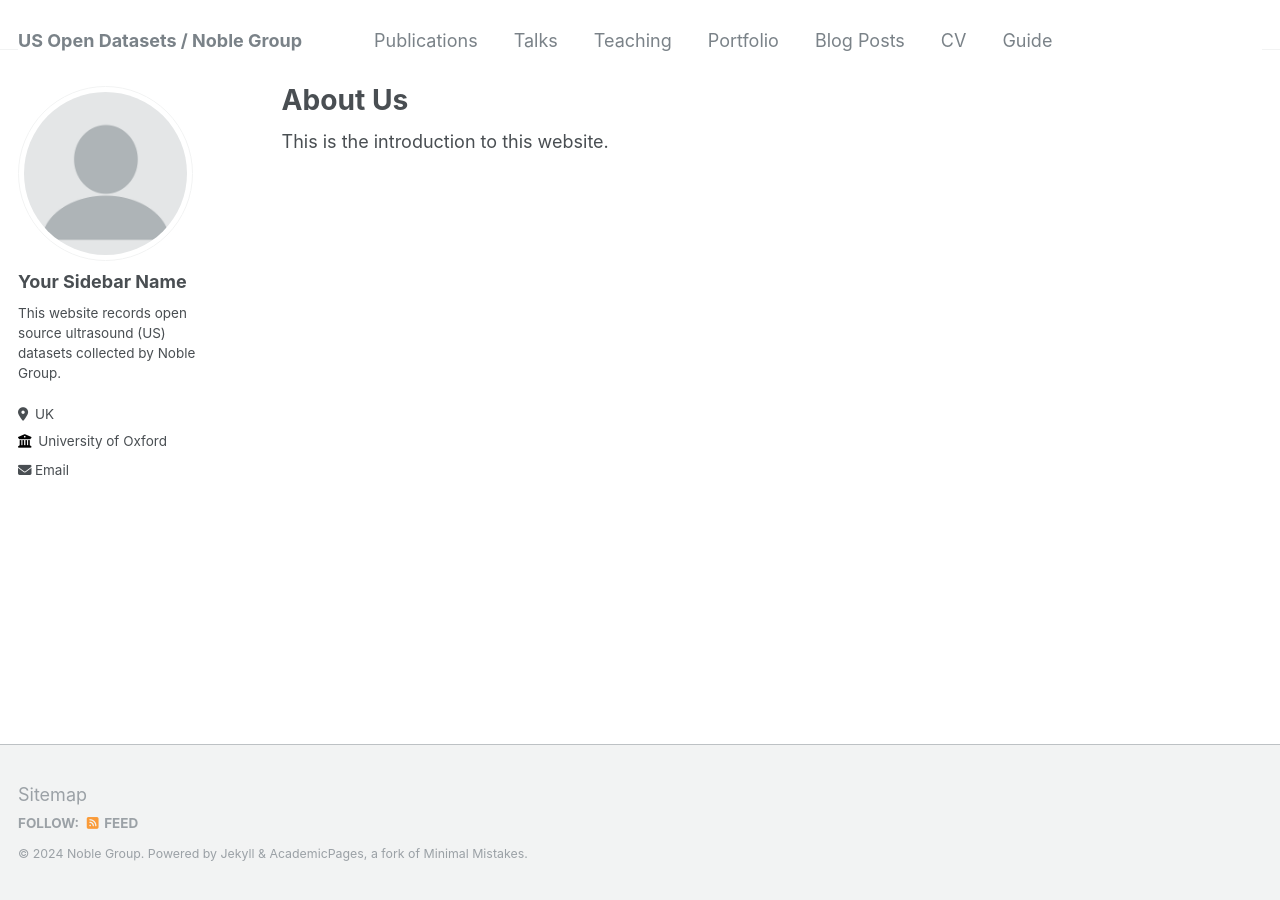
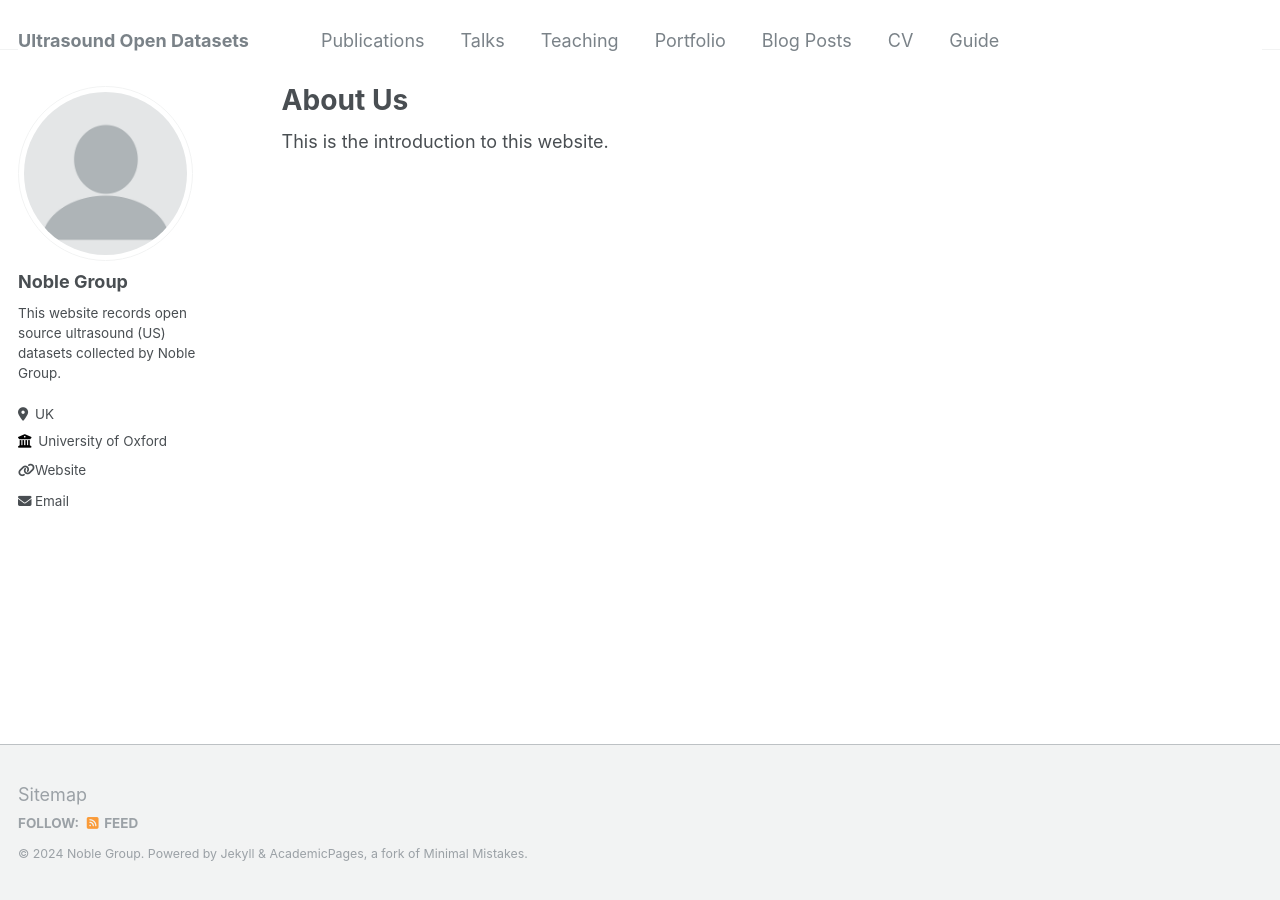
Before and after one commit to USdata-NobleGroup/USdata-NobleGroup.github.io, a Jekyll site: the page built from _pages/about.md, in a window 1280 px wide. Built offline with Jekyll 4.4.1, drawn with Linux system fonts in a browser that asks for light colours.

Commit message:
Update _config.yml

```diff
--- a/_config.yml
+++ b/_config.yml
@@ -8,7 +8,7 @@
 
 # Basic Site Settings
 locale                   : "en-US"
-title                    : "US Open Datasets / Noble Group"
+title                    : "Ultrasound Open Datasets"
 title_separator          : "-"
 name                     : &name "Noble Group"
 description              : &description "personal description"
@@ -22,12 +22,12 @@ repository               : "USdata-NobleGroup/USdata-NobleGroup.github.io"
 author:
   # Biographic information
   avatar           : "profile.png"
-  name             : "Your Sidebar Name"
+  name             : "Noble Group"
   pronouns         : # example: "she/her"
   bio              : "This website records open source ultrasound (US) datasets collected by Noble Group."
   location         : "UK"
   employer         : "University of Oxford"
-  uri              : # URL
+  uri              : "https://eng.ox.ac.uk/biomedical-image-analysis/noble-group/"
   email            : "none@example.org"
 
 #   # Academic websites
```
